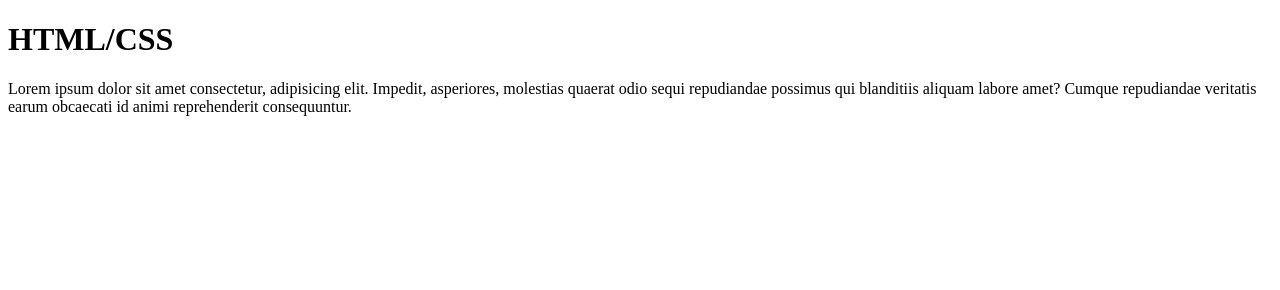
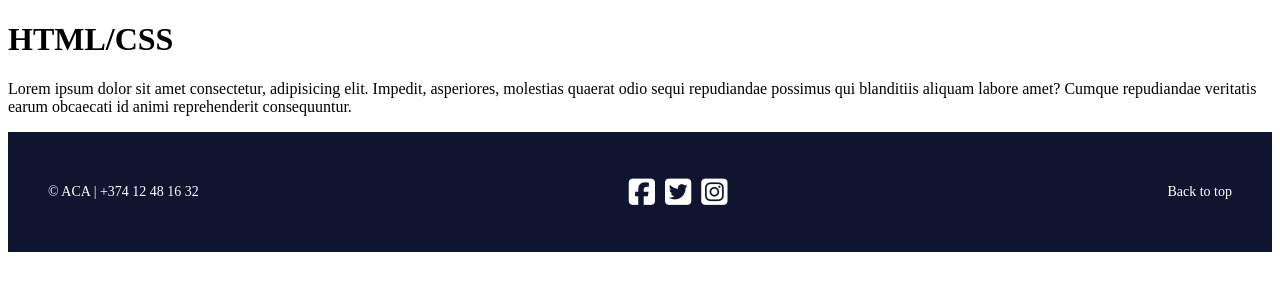
Before and after one commit to vre2h/bootcamp-html-project, a plain HTML site: page index.html in a window 1280 px wide. Drawn offline with Linux system fonts and the light colour scheme.

Commit message:
feat(footer): Added footer into index.html and styles

```diff
--- a/index.html
+++ b/index.html
@@ -88,14 +88,45 @@
     <meta name="theme-color" content="#ffffff" />
 
     <!-- favicon end -->
+    <!-- stylesheets -->
+    <link rel="stylesheet" href="./styles/blocks/footer.css">
+    <!-- stylesheets end -->
+    <!-- scripts -->
+    <script src="https://kit.fontawesome.com/cc91a6265e.js" crossorigin="anonymous"></script>
+    <!-- scripts end -->
   </head>
   <body>
-    <h1>HTML/CSS</h1>
+    <h1 id="header">HTML/CSS</h1>
     <p>
       Lorem ipsum dolor sit amet consectetur, adipisicing elit. Impedit,
       asperiores, molestias quaerat odio sequi repudiandae possimus qui
       blanditiis aliquam labore amet? Cumque repudiandae veritatis earum
       obcaecati id animi reprehenderit consequuntur.
     </p>
+
+    <!-- footer -->
+    <footer class="homepage-footer">
+      <div class="homepage-footer__row">
+        <!-- copywriting section -->
+        <div class="homepage-footer__copywriting">
+          <span>© ACA | +374 12 48 16 32</span>
+        </div>
+        <!-- copywriting section end -->
+        <!-- social section -->
+        <div class="homepage-footer__social">
+          <!-- facebook -->
+          <a href="#"><i class="fab fa-facebook-square"></i></a>
+          <a href="#"><i class="fab fa-twitter-square"></i></a>
+          <a href="#"><i class="fab fa-instagram-square"></i></a>
+        </div>
+        <!-- social section end -->
+        <!-- back to top section -->
+        <div class="homepage-footer__back-to-top">
+          <a href="#header">Back to top</a>
+        </div>
+        <!-- back to top section end -->
+      </div>
+    </footer>
+    <!-- footer end -->
   </body>
 </html>
--- /dev/null
+++ b/styles/blocks/footer.css
@@ -0,0 +1,49 @@
+:root {
+  --footer-main-color : #10152f;
+  --footer-text-color : #fff;
+}
+
+a {
+  text-decoration: none;
+}
+
+.homepage-footer {
+  min-height: 120px;
+  background-color: var(--footer-main-color);
+  display: flex;
+  justify-content: center;
+  align-items: center;
+}
+
+.homepage-footer__row {
+  width: calc(100% - 80px);
+  display: flex;
+  justify-content: space-between;
+  align-items: center;
+}
+
+.homepage-footer__copywriting,
+.homepage-footer__back-to-top {
+  color: var(--footer-text-color);
+  font-size: 14px;
+}
+
+.homepage-footer__back-to-top > a {
+  color: var(--footer-text-color);
+  text-decoration: none;
+}
+
+.homepage-footer__social {
+  display: flex;
+  align-items: center;
+}
+
+.homepage-footer__social > a > i {
+  font-size: 30px;
+  margin-right: 10px;
+  color:  var(--footer-text-color);
+}
+
+.homepage-footer__social > a > i:hover {
+  opacity: .7;
+}
```
